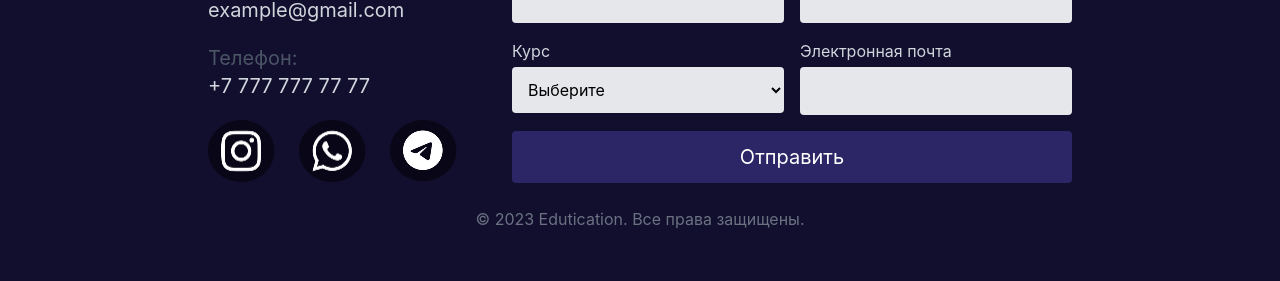
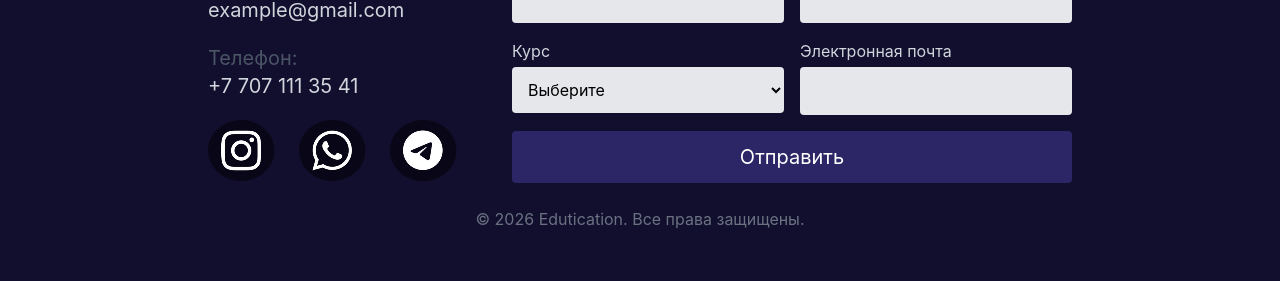
Before and after one commit to asik0808/SAT-IELTS-School-Frontend, a React (Vite) app: page /test in a window 1280 px wide. Shown: the part 350-631 px from the top of the page. Built offline with nearby package versions, Linux system fonts and the light colour scheme.

Commit message:
update backend url to production

```diff
--- a/src/components/Footer.jsx
+++ b/src/components/Footer.jsx
@@ -21,7 +21,7 @@ function Footer(){
         }
 
         try {
-            const response = await fetch('http://127.0.0.1:8000/register', {
+            const response = await fetch('https://sat-ielts-school-backend-production.up.railway.app/register', {
                 method: 'POST',
                 headers: {
                     'Content-Type': 'application/json'
@@ -50,11 +50,19 @@ function Footer(){
                 <p className="text-gray-600 text-xl">Электронная почта:</p>
                 <p className="text-xl mb-5">example@gmail.com</p>
                 <p className="text-gray-600 text-xl">Телефон:</p>
-                <p className="text-xl mb-5">+7 777 777 77 77</p>
+                <p className="text-xl mb-5">+7 707 111 35 41</p>
                 <div className="flex gap-6 mt-4">
-                <img src="/src/assets/insta-button.png" alt="instagram" />
-                <img src="/src/assets/whats-button.png" alt="whatsapp" />
-                <img src="/src/assets/tg-button.png" alt="telegram" />
+                <a href="https://www.instagram.com/edutication/" target="_blank" rel="noopener noreferrer">
+                    <img src="/src/assets/insta-button.png" alt="instagram" />
+                </a>
+
+                <a href="https://wa.me/77071113541" target="_blank" rel="noopener noreferrer">
+                    <img src="/src/assets/whats-button.png" alt="whatsapp" />
+                </a>
+
+                <a href="https://web.telegram.org/k/#@edutication" target="_blank" rel="noopener noreferrer">
+                    <img src="/src/assets/tg-button.png" alt="telegram" />
+                </a>
                 </div>
             </div>
 
@@ -116,7 +124,7 @@ function Footer(){
             </div>
 
             </div>
-            <p className="text-gray-500 mt-6">© 2023 Edutication. Все права защищены.</p>
+            <p className="text-gray-500 mt-6">© 2026 Edutication. Все права защищены.</p>
         </footer>
         )
 }
--- a/src/pages/Home.jsx
+++ b/src/pages/Home.jsx
@@ -1,5 +1,4 @@
 import OverlappingCard from '../components/Card'
-import Footer from '../components/Footer.jsx'
 
 function Home() {
 
```
